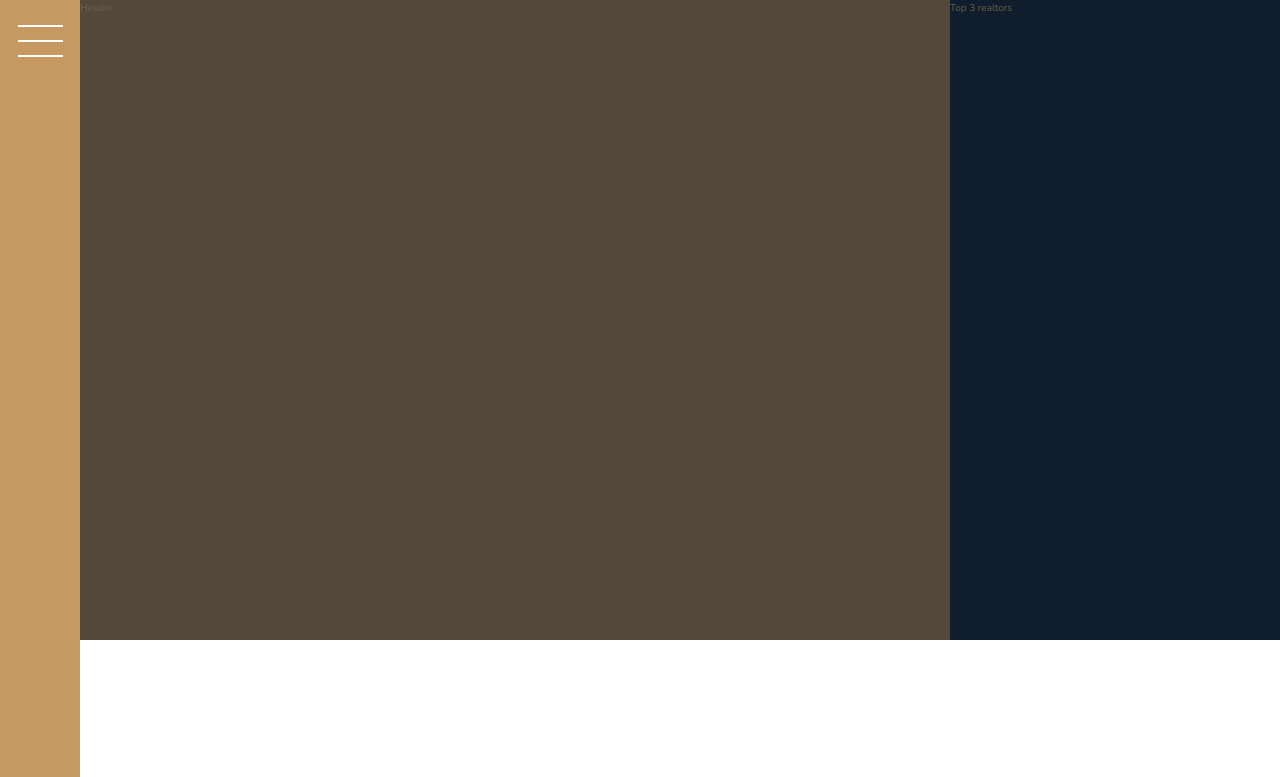
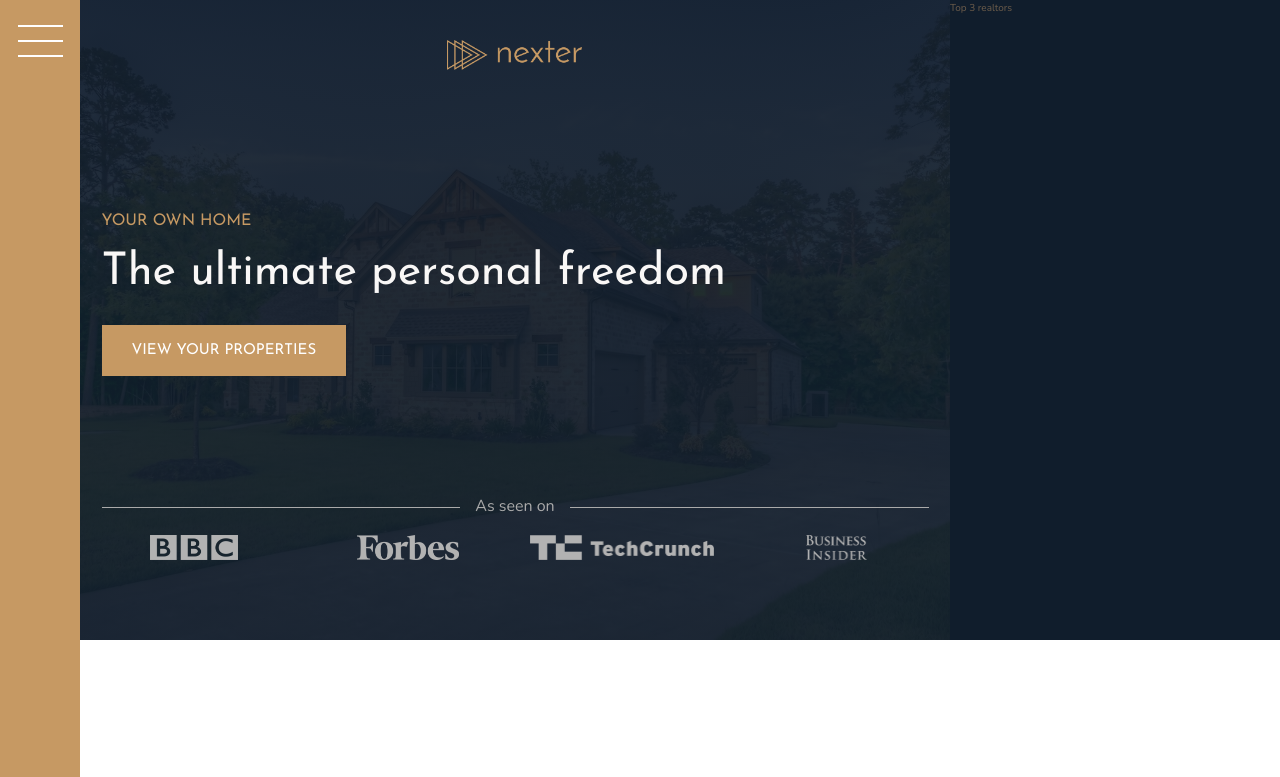
Before and after one commit to Devansh27112001/Nexter--Grid-layout, a website: page index.html in a window 1280 px wide. Shown: the top 777 px of the page. Drawn offline with nearby package versions, Linux system fonts and the light colour scheme.

Commit message:
Header done

```diff
--- a/index.html
+++ b/index.html
@@ -17,7 +17,20 @@
   <body class="container">
     <div class="sidebar"><button class="nav-btn"></button></div>
 
-    <header class="header">Header</header>
+    <header class="header">
+      <img src="./img/logo.png" alt="Nexter Logo" class="header__logo" />
+      <h3 class="heading-3">Your own home</h3>
+      <h1 class="heading-1">The ultimate personal freedom</h1>
+      <button class="btn header__btn">View Your properties</button>
+      <div class="header__seenon-text">As seen on</div>
+      <div class="header__seenon-logos">
+        <img src="./img/logo-bbc.png" alt="Seen on logo 1" />
+        <img src="./img/logo-forbes.png" alt="Seen on logo 2" />
+        <img src="./img/logo-techcrunch.png" alt="Seen on logo 3" />
+        <img src="./img/logo-bi.png" alt="Seen on logo 4" />
+      </div>
+    </header>
+
     <div class="realtors">Top 3 realtors</div>
     <section class="features">
       <div class="feature">
--- a/sass/_header.scss
+++ b/sass/_header.scss
@@ -1,4 +1,56 @@
 .header {
   background-color: $color-grey-dark-1;
   grid-column: full-start / col-end 6;
+  background-image: linear-gradient(
+      rgba($color-secondary, 0.93),
+      rgba($color-secondary, 0.93)
+    ),
+    url(../img/hero.jpeg);
+  background-size: cover;
+  background-position: center;
+  padding: 8rem;
+  padding-top: 4rem;
+
+  display: grid;
+  grid-template-rows: 1fr min-content 6rem 1fr;
+  grid-template-columns: max-content;
+  row-gap: 1.5rem;
+  justify-content: center;
+  &__logo {
+    height: 3rem;
+    justify-self: center;
+  }
+
+  &__btn {
+    align-self: start;
+    justify-self: start;
+  }
+
+  &__seenon-text {
+    display: grid;
+    grid-template-columns: 1fr max-content 1fr;
+    align-items: center;
+    gap: 1.5rem;
+    font-size: 1.6rem;
+    color: $color-grey-light-2;
+
+    &::before,
+    &::after {
+      content: "";
+      height: 1px;
+      display: block;
+      background-color: currentColor;
+    }
+  }
+
+  &__seenon-logos {
+    display: grid;
+    grid-template-columns: repeat(4, 1fr);
+    gap: 3rem;
+    justify-items: center;
+    img {
+      height: 2.5rem;
+      filter: brightness(70%);
+    }
+  }
 }
--- a/sass/_typography.scss
+++ b/sass/_typography.scss
@@ -6,6 +6,9 @@
 
 .heading-1 {
   @extend %heading;
+  font-size: 4.5rem;
+  color: $color-grey-light-1;
+  line-height: 1;
 }
 
 .heading-2 {
```
Also changed, not shown: css/style.css.
